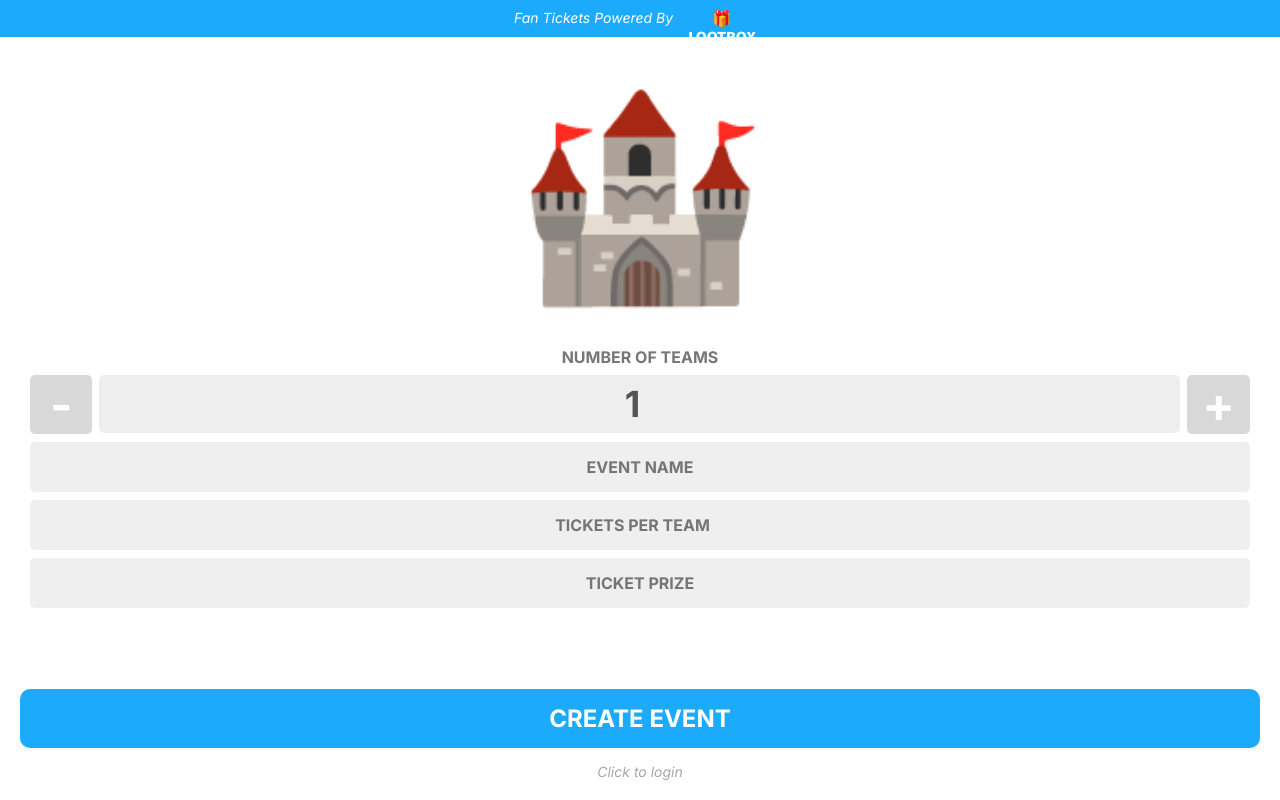
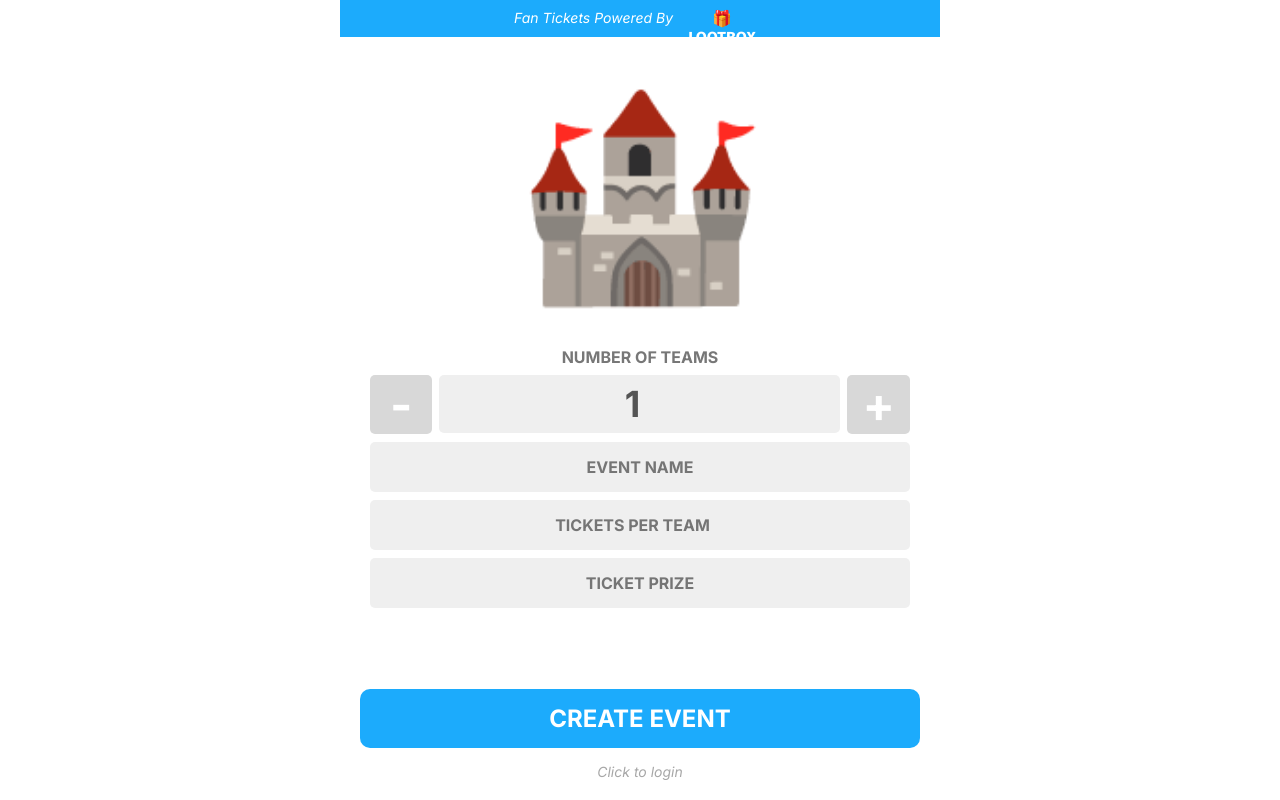
Before and after one commit to LootboxFund/host-power-casual-frontend, a React (Create React App) app: page / in a window 1280 px wide. Built offline with nearby package versions, Linux system fonts and the light colour scheme; no server answers; what @wormgraph/manifest would draw is missing.

Commit message:
css nitty

```diff
--- a/src/components/EventCreateForm/index.module.css
+++ b/src/components/EventCreateForm/index.module.css
@@ -203,6 +203,8 @@
   bottom: 0;
   left: 0;
   right: 0;
+  max-width: var(--page-layout-width);
+  margin: 0 auto;
 }
 .xterrangmailcomClickToCh {
   cursor: pointer;
--- a/src/components/EventEditForm/index.module.css
+++ b/src/components/EventEditForm/index.module.css
@@ -212,12 +212,12 @@
   text-align: center;
 }
 .eventViewEditSettings,
-.frameDiv9 {
+.floatingButtonContainer {
   display: flex;
   flex-direction: column;
   align-items: center;
 }
-.frameDiv9 {
+.floatingButtonContainer {
   align-self: stretch;
   background-color: var(--color-white);
   padding: var(--padding-sm) var(--padding-sm);
@@ -228,6 +228,8 @@
   bottom: 0;
   left: 0;
   right: 0;
+  max-width: var(--page-layout-width);
+  margin: 0 auto;
 }
 .eventViewEditSettings {
   position: relative;
--- a/src/components/EventEditForm/index.tsx
+++ b/src/components/EventEditForm/index.tsx
@@ -239,7 +239,7 @@ const EventViewEditSettings: FunctionComponent<EventViewEditSettingsProps> = (
         })}
         <div className={styles.bottomWhitespace} />
       </div>
-      <div className={styles.frameDiv9}>
+      <div className={styles.floatingButtonContainer}>
         <button className={styles.frameButton3} onClick={onEdit}>
           <b className={styles.sAVECHANGES}>SAVE CHANGES</b>
         </button>
--- a/src/index.module.css
+++ b/src/index.module.css
@@ -2,8 +2,15 @@
 @import url("https://fonts.googleapis.com/css2?family=Fira+Sans:wght@700&display=swap");
 
 body {
-  margin: 0;
+  margin: 0 auto;
   line-height: normal;
+}
+@media screen and (min-width: 768px) {
+  body {
+    max-width: var(--page-layout-width);
+    /* border: 1px solid var(--color-gray-200); */
+    /* min-height: 100vh; */
+  }
 }
 :root {
   /* fonts */
@@ -54,4 +61,6 @@ body {
   /* border radiuses */
   --br-sm: 5px;
   --br-md: 10px;
+
+  --page-layout-width: 600px;
 }
--- a/src/pages/EventShare/index.module.css
+++ b/src/pages/EventShare/index.module.css
@@ -187,6 +187,8 @@
   bottom: 0;
   left: 0;
   right: 0;
+  max-width: var(--page-layout-width);
+  margin: 0 auto;
 }
 .whitespace {
   padding-bottom: 190px;
```
